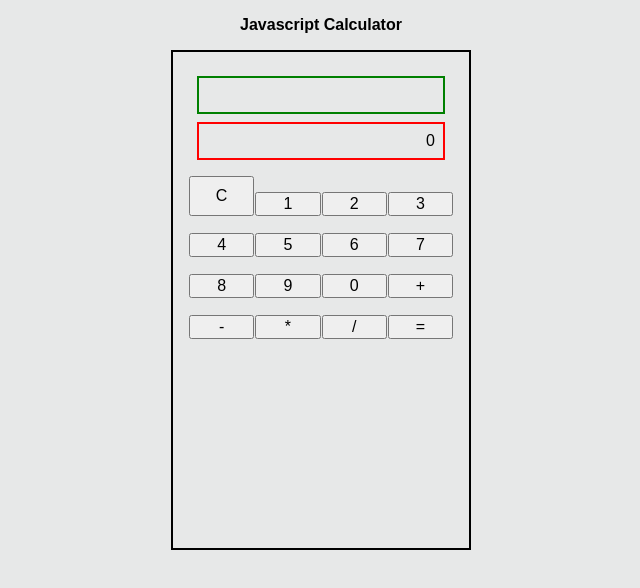
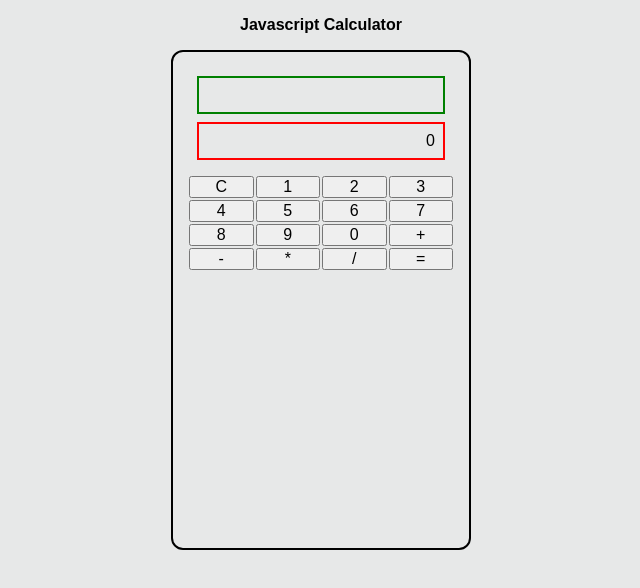
Before and after one commit to tserrante/Javascript-Calculator, a plain HTML site: page index.html in a window 1280 px wide. Shown: the whole page, without its empty margins (319-959 px from the left). Drawn offline with Linux system fonts and the light colour scheme.

Commit message:
fixed issue with first grid element

```diff
--- a/style.css
+++ b/style.css
@@ -31,6 +31,9 @@ body *+* {
     height: 31.25em;
     padding: 1em;
     border: 2px solid black;
+    border-radius: 0.75em;
+    margin-left: auto;
+    margin-right: auto;
 }
 
 .calc-eq,
@@ -59,13 +62,14 @@ body *+* {
     display:grid;
     grid-template-columns: repeat(4, 1fr);
     grid-template-rows: repeat(4, 1fr);
-    gap: 1px;
+    gap: 0.125em;
 }
 
 .calc-buttons > *
 {
+    padding:0;
+    margin:0;
 
-    position: relative;
 }
 
 .calc-eq, .equation{
```
